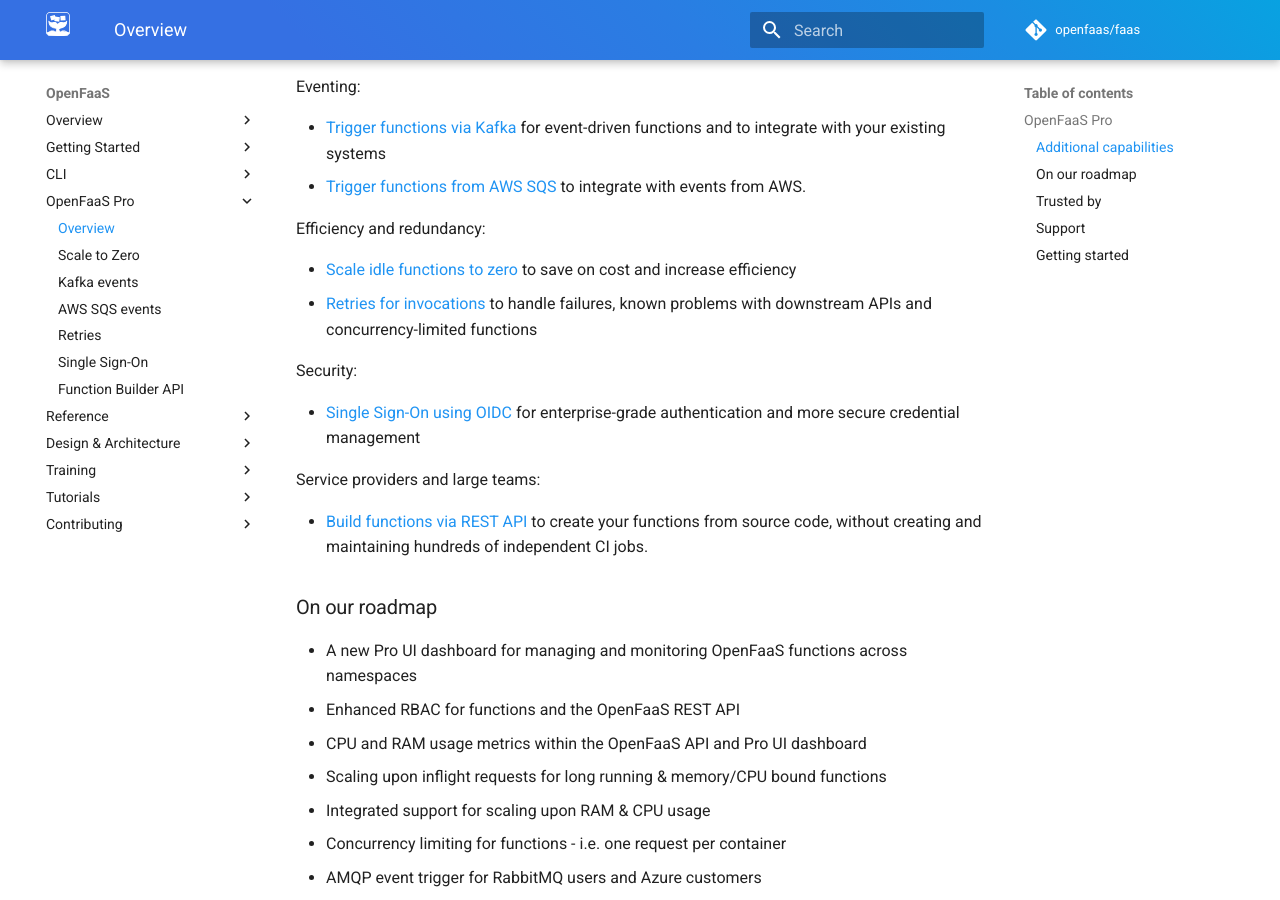
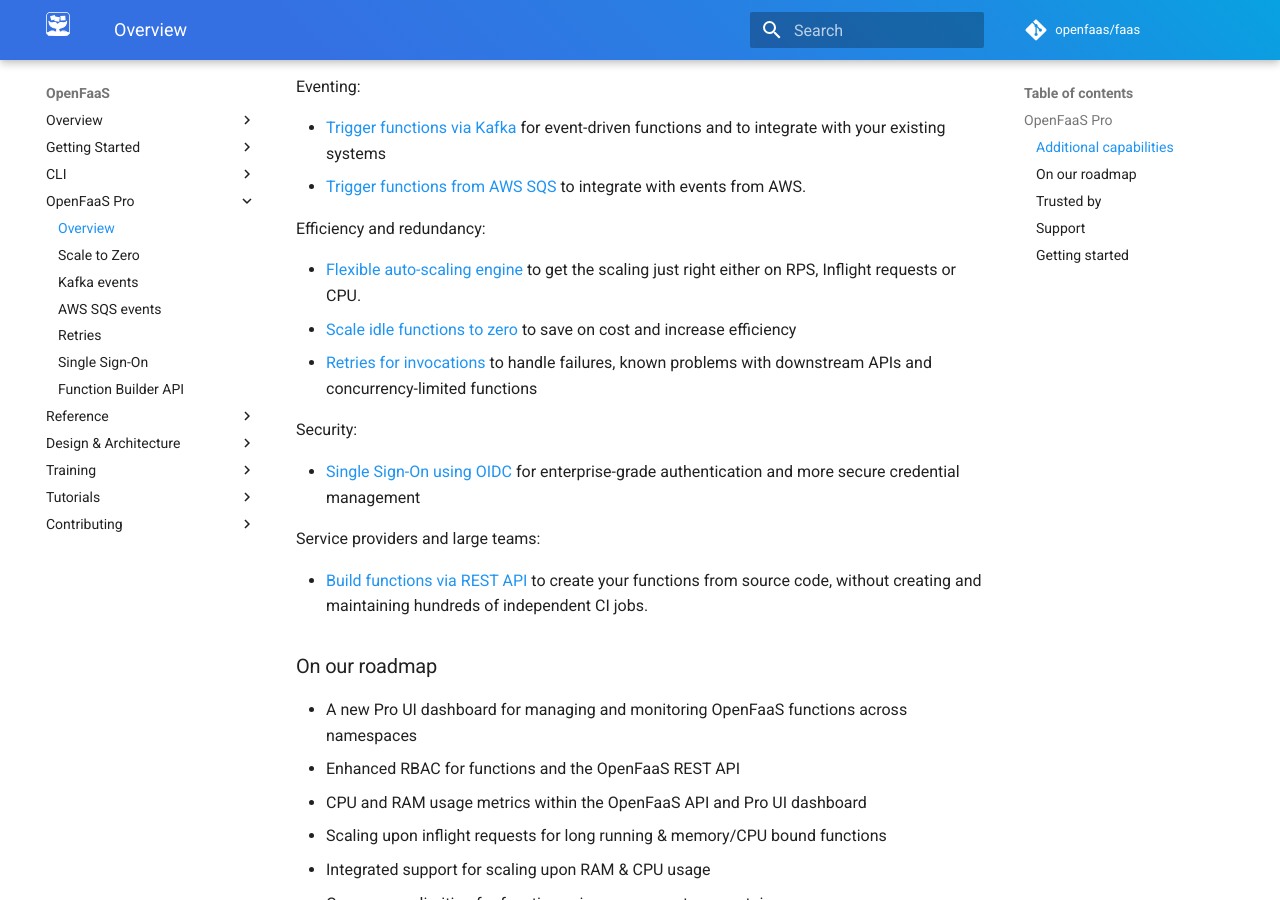
Before and after one commit to openfaas/docs, an MkDocs documentation site: the page built from docs/openfaas-pro/introduction.md, in a window 1280 px wide and 900 px high, scrolled down 402 px. Built offline with MkDocs 1.6.1 and Material for MkDocs 9.7.7, drawn with Linux system fonts in a browser that asks for light colours; comment, search, counter and statistics services are not loaded.

Commit message:
Add auto-scaling to pro page
Signed-off-by: Alex Ellis (OpenFaaS Ltd) <alexellis2@gmail.com>

```diff
--- a/docs/openfaas-pro/introduction.md
+++ b/docs/openfaas-pro/introduction.md
@@ -15,6 +15,7 @@ Eventing:
 
 Efficiency and redundancy:
 
+* [Flexible auto-scaling engine](/architecture/autoscaling/) to get the scaling just right either on RPS, Inflight requests or CPU.
 * [Scale idle functions to zero](/openfaas-pro/scale-to-zero) to save on cost and increase efficiency
 * [Retries for invocations](/openfaas-pro/retries) to handle failures, known problems with downstream APIs and concurrency-limited functions
 
```
